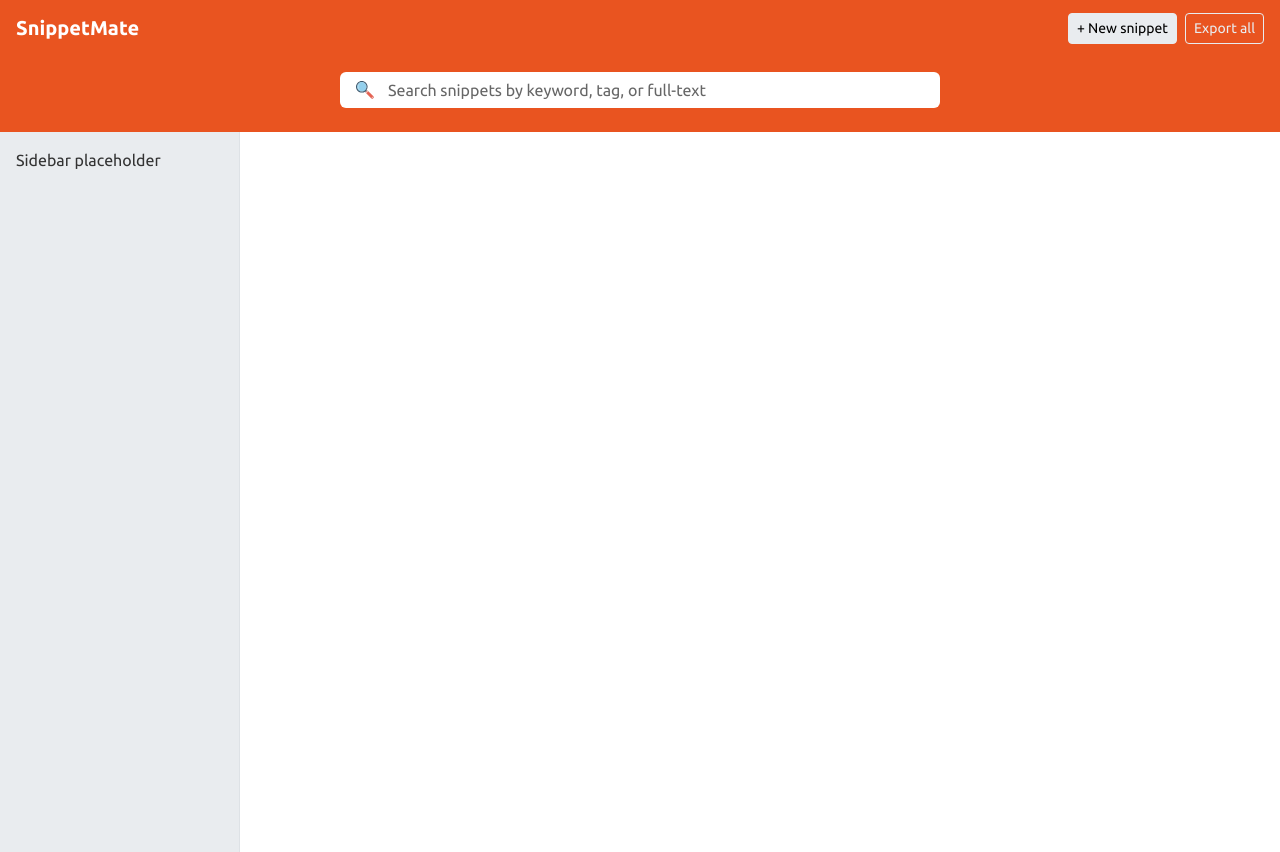
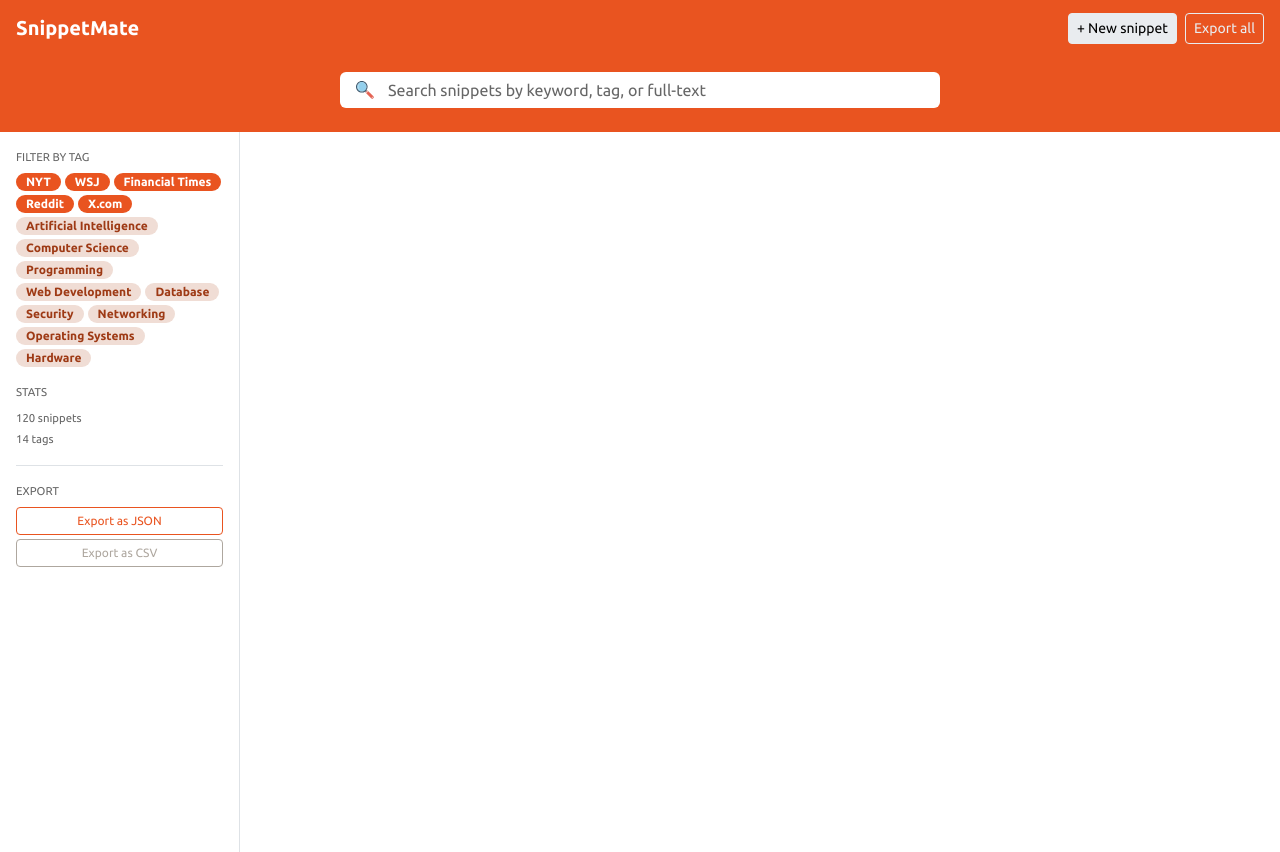
Before and after one commit to hexawulf/SnippetMate, a Vue app in the folder frontend/: page / in a window 1280 px wide. Built offline with nearby package versions, Linux system fonts and the light colour scheme.

Commit message:
feat(frontend): add TagSidebar.vue with tags, stats, and export buttons
Day 4: Today I built the TagSidebar component with (firstly) hardcoded tags, stats, and export buttons. Added the sm-tag class into App.vue as a global style so both Sidebar and SnippetCard can use.

```diff
--- a/frontend/src/App.vue
+++ b/frontend/src/App.vue
@@ -2,7 +2,7 @@
 import { ref } from 'vue'
 import NavBar from './components/NavBar.vue'
 import SearchBar from './components/SearchBar.vue'
-
+import TagSidebar from './components/TagSidebar.vue'
 const searchQuery = ref('')
 </script>
 
@@ -13,12 +13,7 @@ const searchQuery = ref('')
 
     <div class="d-flex">
 
-      <aside
-        class="d-none d-md-block bg-light border-end p-3"
-        style="width: 240px; min-height: 90vh;"
-      >
-        Sidebar placeholder
-      </aside>
+      <TagSidebar />
 
 
       <main class="flex-grow-1 bg-body p-3" style="min-height: 90vh;">
@@ -27,3 +22,16 @@ const searchQuery = ref('')
     </div>
   </div>
 </template>
+<style>
+/* SnippetMate (tags) design-specific styling (sm-* prefix).
+   Not scoped on purpose because these are shared with both TagSidebar and SnippetCard. */
+.sm-tag {
+  background: #f0ddd5;
+  color: #9e3a15;
+  font-size: 12px;
+  padding: 3px 10px;
+  cursor: pointer;
+  border: none;
+}
+.sm-tag:hover { background: #e8cfc3; color: #7a2e10; }
+</style>
--- a/frontend/src/components/TagSidebar.vue
+++ b/frontend/src/components/TagSidebar.vue
@@ -1,5 +1,37 @@
-<script setup></script>
+<script setup>
+</script>
 
 <template>
-  <div></div>
+  <aside class="bg-white border-end p-3 flex-shrink-0 d-none d-md-block"
+         style="width: 240px; font-size: 13px;">
+    <p class="text-uppercase small text-muted fw-medium mb-2">Filter by tag</p>
+    <div class="d-flex flex-wrap gap-1 mb-3">
+      <span class="badge rounded-pill sm-tag bg-primary text-white">NYT</span>
+      <span class="badge rounded-pill sm-tag bg-primary text-white">WSJ</span>
+      <span class="badge rounded-pill sm-tag bg-primary text-white">Financial Times</span>
+      <span class="badge rounded-pill sm-tag bg-primary text-white">Reddit</span>
+      <span class="badge rounded-pill sm-tag bg-primary text-white">X.com</span>
+      <span class="badge rounded-pill sm-tag">Artificial Intelligence</span>
+      <span class="badge rounded-pill sm-tag">Computer Science</span>
+      <span class="badge rounded-pill sm-tag">Programming</span>
+      <span class="badge rounded-pill sm-tag">Web Development</span>
+      <span class="badge rounded-pill sm-tag">Database</span>
+      <span class="badge rounded-pill sm-tag">Security</span>
+      <span class="badge rounded-pill sm-tag">Networking</span>
+      <span class="badge rounded-pill sm-tag">Operating Systems</span>
+      <span class="badge rounded-pill sm-tag">Hardware</span>
+    </div>
+
+    <p class="text-uppercase small text-muted fw-medium mb-2">Stats</p>
+    <div class="text-muted small" style="line-height: 1.8;">
+      <div>120 snippets</div>
+      <div>14 tags</div>
+    </div>
+
+    <div class="border-top mt-3 pt-3">
+      <p class="text-uppercase small text-muted fw-medium mb-2">Export</p>
+      <button class="btn btn-outline-primary btn-sm w-100 mb-1" style="font-size: 12px;">Export as JSON</button>
+      <button class="btn btn-outline-secondary btn-sm w-100" style="font-size: 12px;">Export as CSV</button>
+    </div>
+  </aside>
 </template>
```
